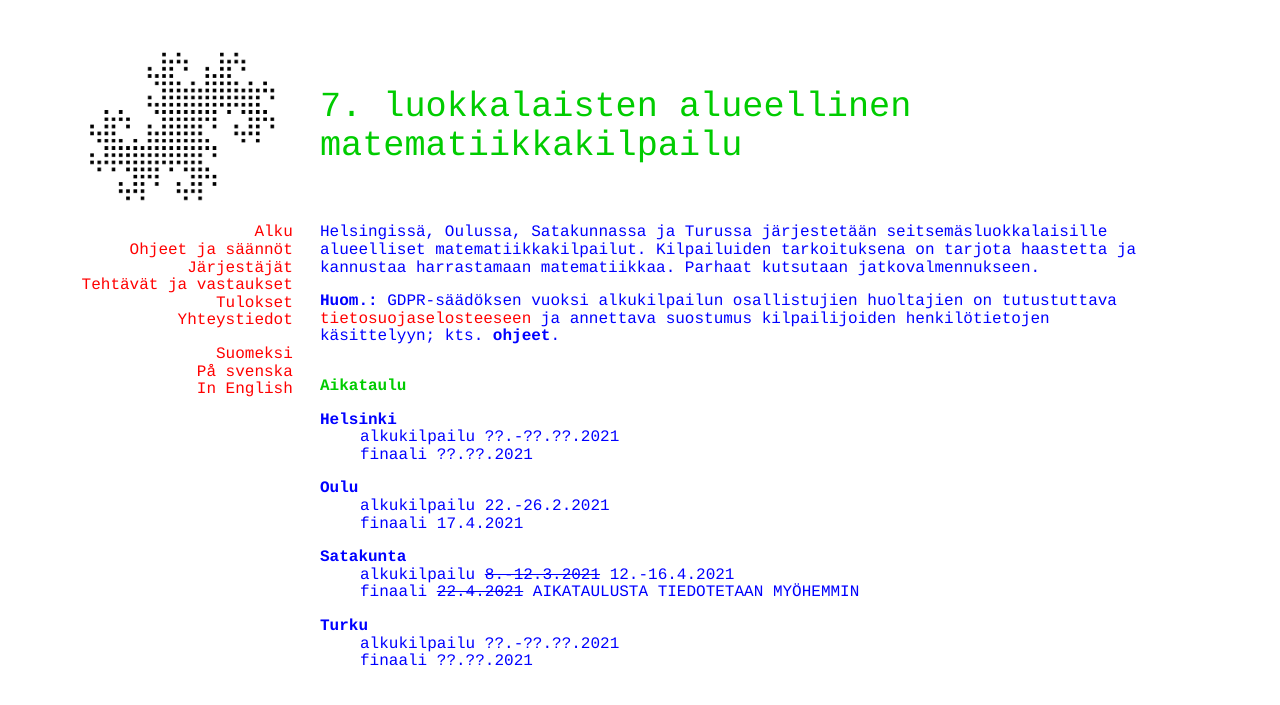
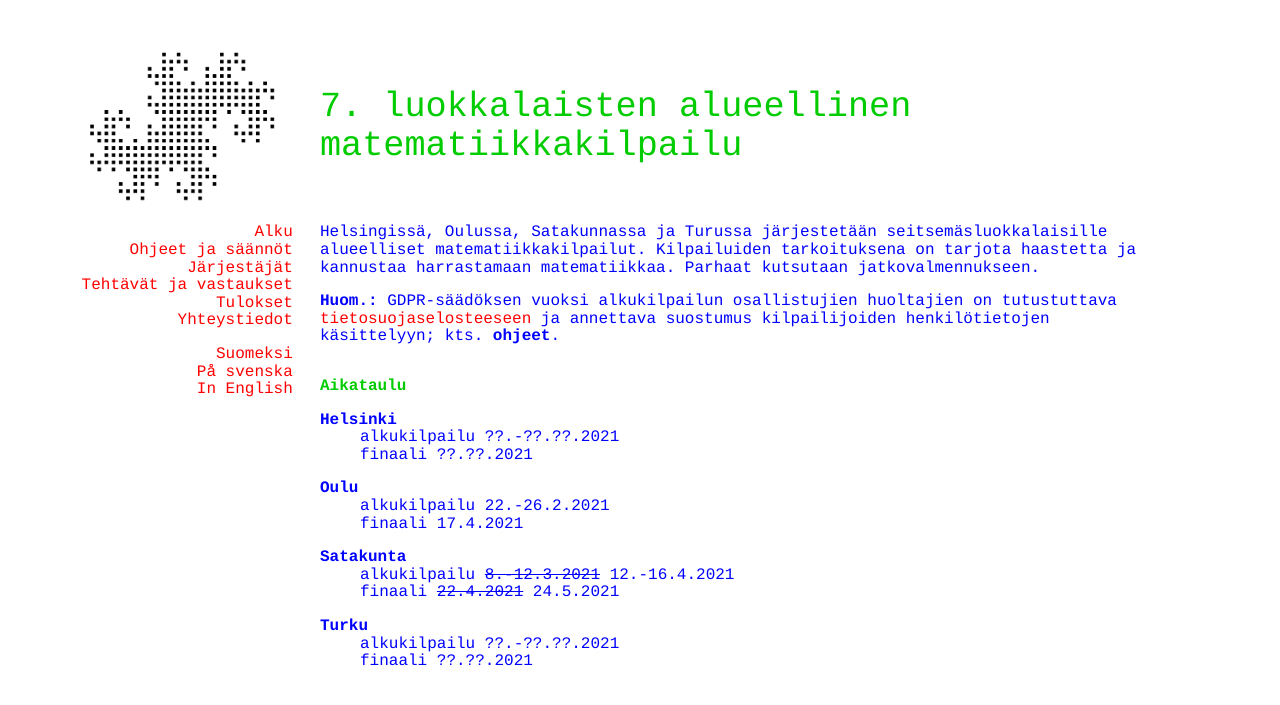
Before and after one commit to matematiikkakilpailut/matematiikkakilpailut.github.io, a Jekyll site: the page built from seiskat/index.html, in a window 1280 px wide. Shown: the top 705 px of the page. Built offline with Jekyll 4.4.1, drawn with Linux system fonts in a browser that asks for light colours.

Commit message:
Update index.html
Satakunnan finaali

```diff
--- a/seiskat/index.html
+++ b/seiskat/index.html
@@ -24,7 +24,7 @@
   <dd>finaali 17.4.2021</dd>
   <dt><strong>Satakunta</strong></dt>
   <dd>alkukilpailu <strike>8.-12.3.2021</strike> 12.-16.4.2021</dd>
-  <dd>finaali <strike>22.4.2021</strike> AIKATAULUSTA TIEDOTETAAN MYÖHEMMIN</dd>
+  <dd>finaali <strike>22.4.2021</strike> 24.5.2021</dd>
   <dt><strong>Turku</strong></dt>
   <dd>alkukilpailu ??.-??.??.2021</dd>
   <dd>finaali ??.??.2021</dd>
```
